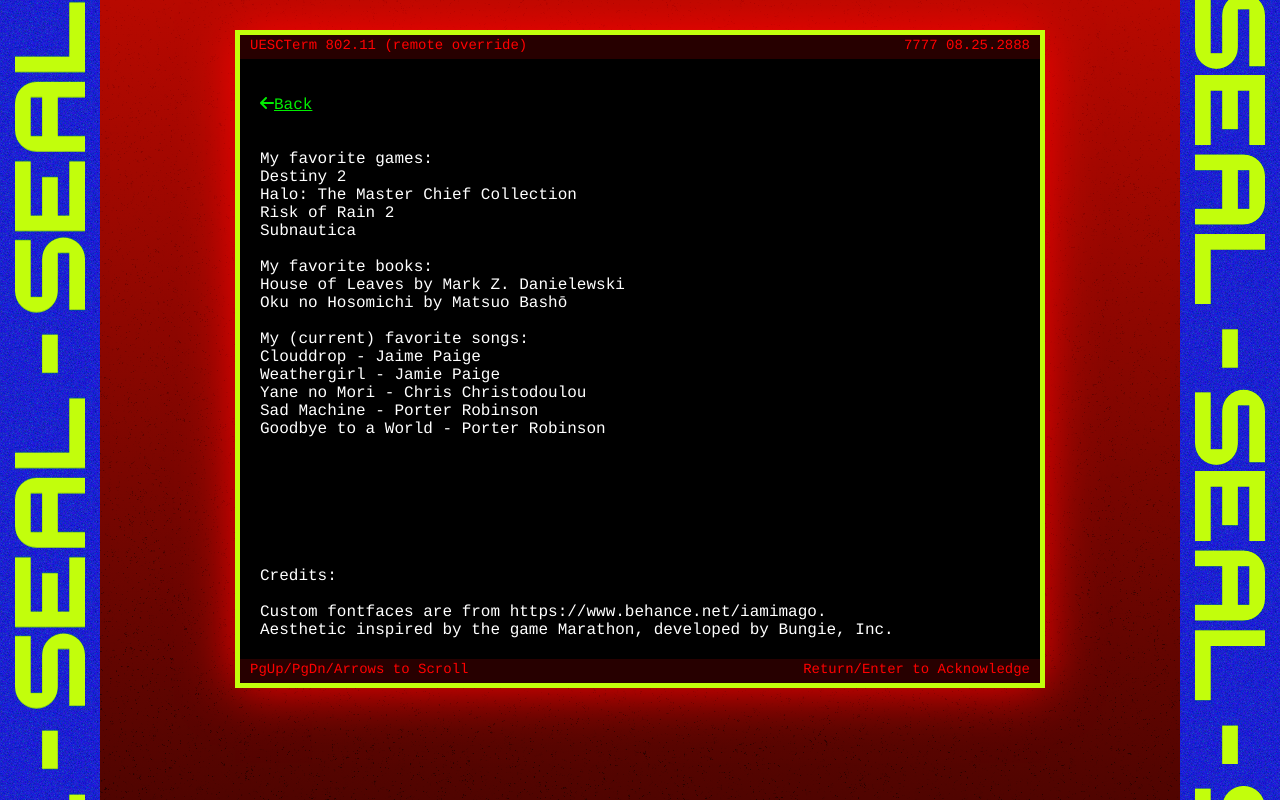
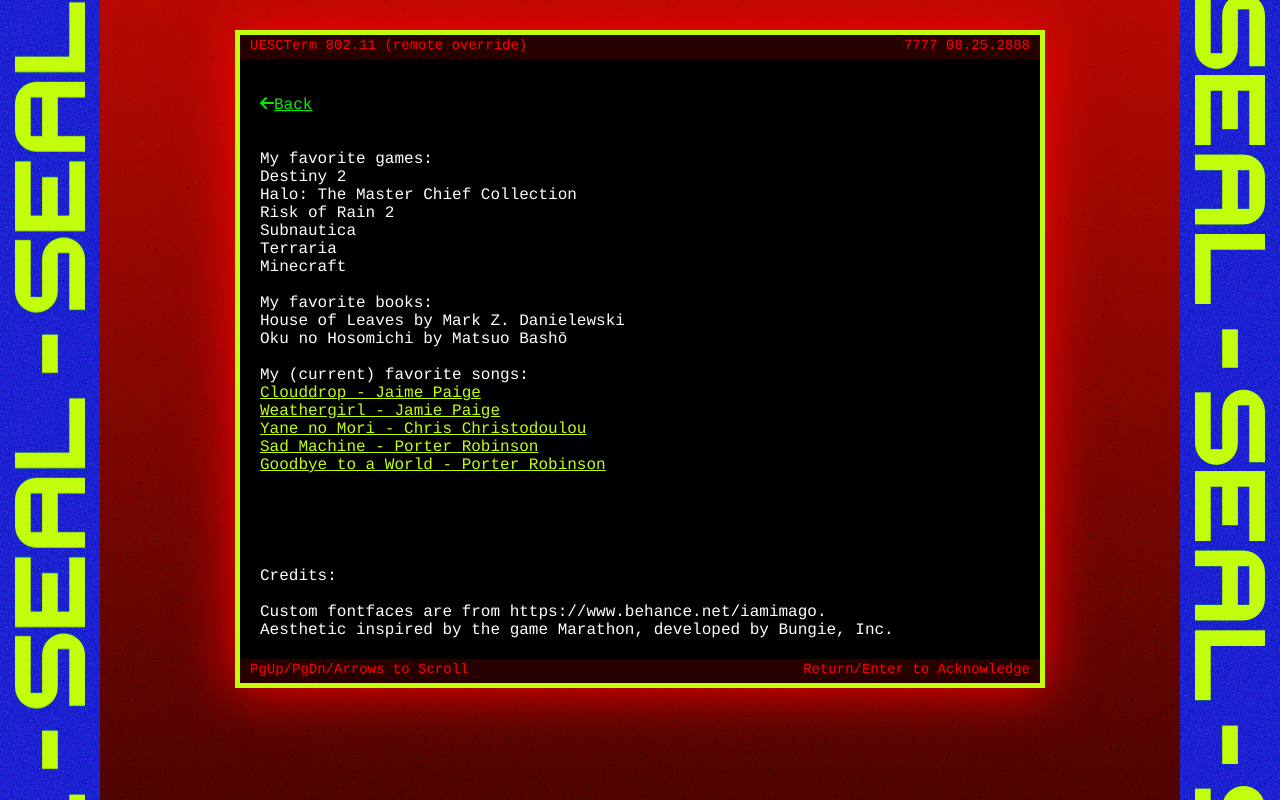
Before and after one commit to arkg7/portfolio, a website: page games/index.html in a window 1280 px wide. Drawn offline with Linux system fonts and the light colour scheme.

Commit message:
text-content

```diff
--- a/games/index.html
+++ b/games/index.html
@@ -39,6 +39,10 @@
             <br>
             Subnautica
             <br>
+            Terraria
+            <br>
+            Minecraft
+            <br>
             <br>
             My favorite books:
             <br>
@@ -49,15 +53,15 @@
             <br>
             My (current) favorite songs:
             <br>
-            Clouddrop - Jaime Paige
+            <a class='music-link' href="https://www.youtube.com/watch?v=f3yFpxbP0pc&list=RDf3yFpxbP0pc" target="_blank">Clouddrop - Jaime Paige</a>
             <br>
-            Weathergirl - Jamie Paige
+            <a class='music-link' href="https://www.youtube.com/watch?v=M7VSEZOQIlg&list=RDM7VSEZOQIlg" target="_blank">Weathergirl - Jamie Paige</a>
             <br>
-            Yane no Mori - Chris Christodoulou
+            <a class='music-link' href="https://www.youtube.com/watch?v=qGfPPY-w_aY&list=RDqGfPPY-w_aY" target="_blank">Yane no Mori - Chris Christodoulou</a>
             <br>
-            Sad Machine - Porter Robinson
+            <a class='music-link' href="https://www.youtube.com/watch?v=HAIDqt2aUek&list=RDHAIDqt2aUek" target="_blank">Sad Machine - Porter Robinson</a>
             <br>
-            Goodbye to a World - Porter Robinson
+            <a class='music-link' href="https://www.youtube.com/watch?v=W2TE0DjdNqI&list=RDW2TE0DjdNqI" target="_blank">Goodbye to a World - Porter Robinson</a>
             <br>
             <span class="credits">Credits:
                 <br>
--- a/games/style.css
+++ b/games/style.css
@@ -69,6 +69,10 @@
     height: 600px;
     margin-left: 20px;
     position: relative;
+}
+
+.music-link {
+    color: #c2fe0c
 }
 
 .terminal-footer {
```
